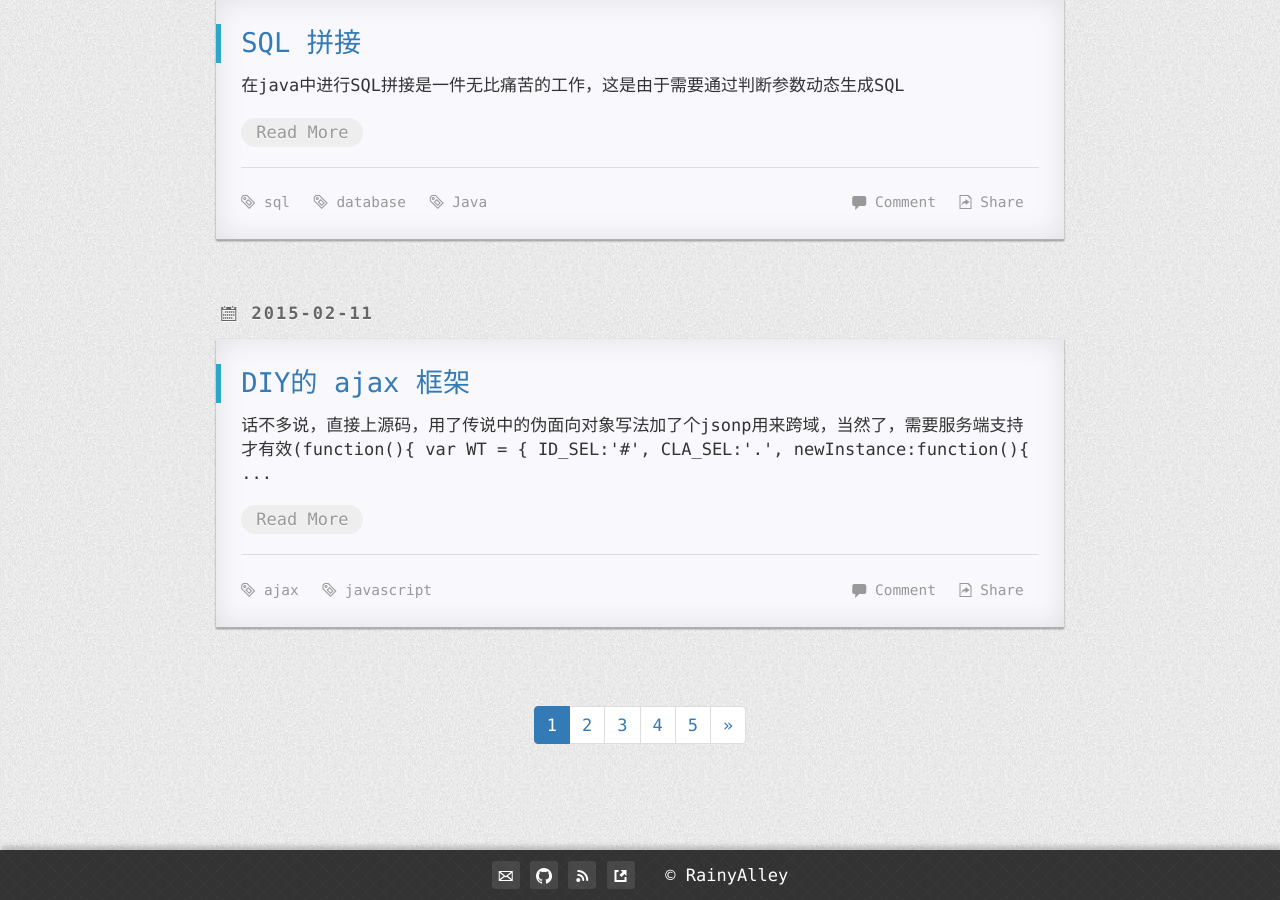
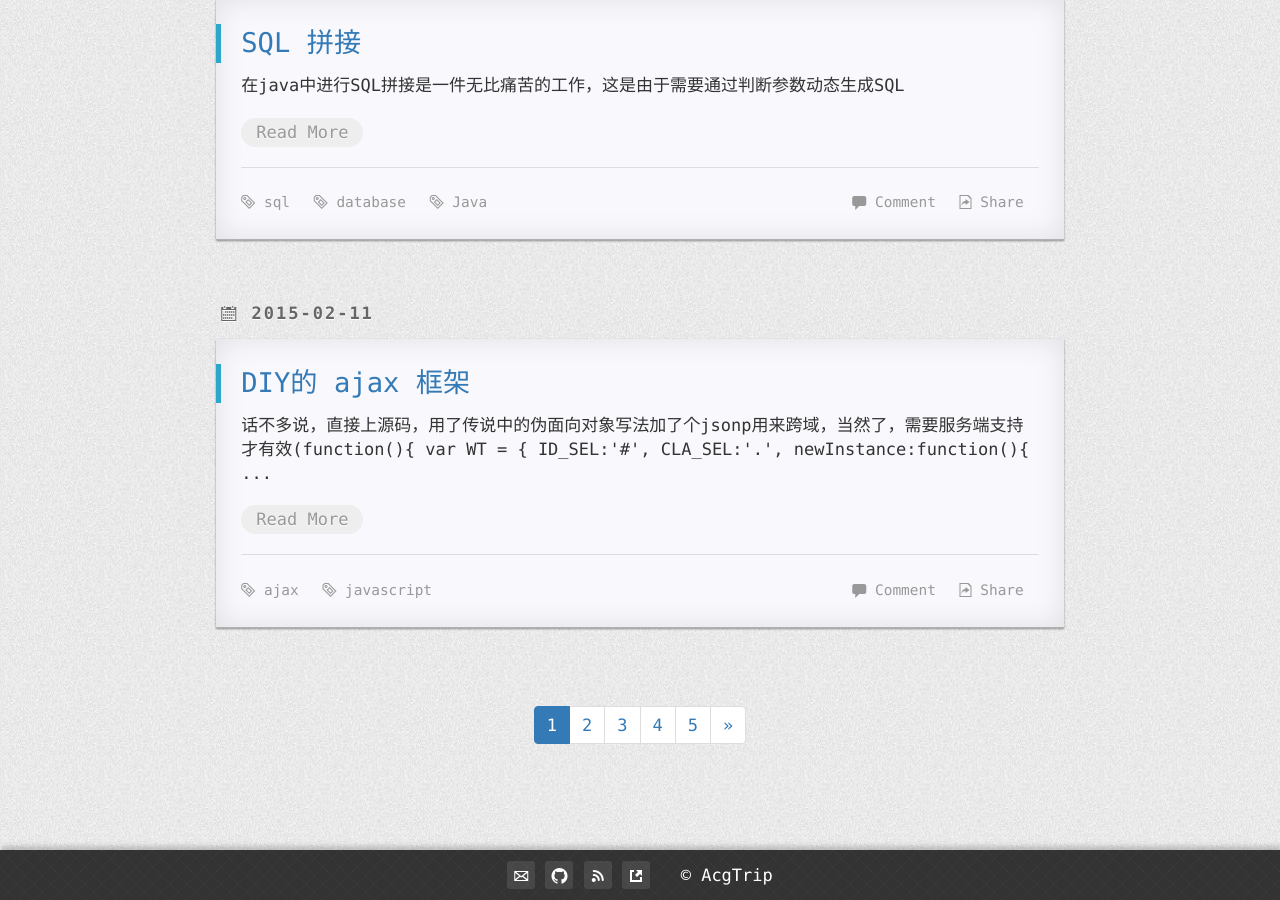
Before and after one commit to MemoriesOff/github_blog, a Jekyll site: the page built from index.html, in a window 1280 px wide and 900 px high, scrolled down 3150 px. Built offline with Jekyll 4.4.1, drawn with Linux system fonts in a browser that asks for light colours; nearby versions of some CDN libraries; Markdown is read by kramdown in place of the engine named in the settings; the list of posts is cut into pages by our own code; comment, search, counter and statistics services are not loaded.

Commit message:
Update footer.html

```diff
--- a/_includes/footer.html
+++ b/_includes/footer.html
@@ -5,6 +5,6 @@
                 <a class="foot-item" href="{{ '/feed.xml' | prepend: site.baseurl | prepend: site.url }}" target="_blank"><span class="octicon octicon-rss"></span></a>
                 <a class="foot-item" href="{{ '/link/' | prepend: site.baseurl | prepend: site.url }}"><span class="octicon octicon-link-external"></span></a>
                 &nbsp;
-                <a href="http://blog.rainyalley.com/"><span class="word-keep">&copy; RainyAlley</span></a>
+                <span class="word-keep">&copy; AcgTrip</span>
         </div>
     </footer>
```
